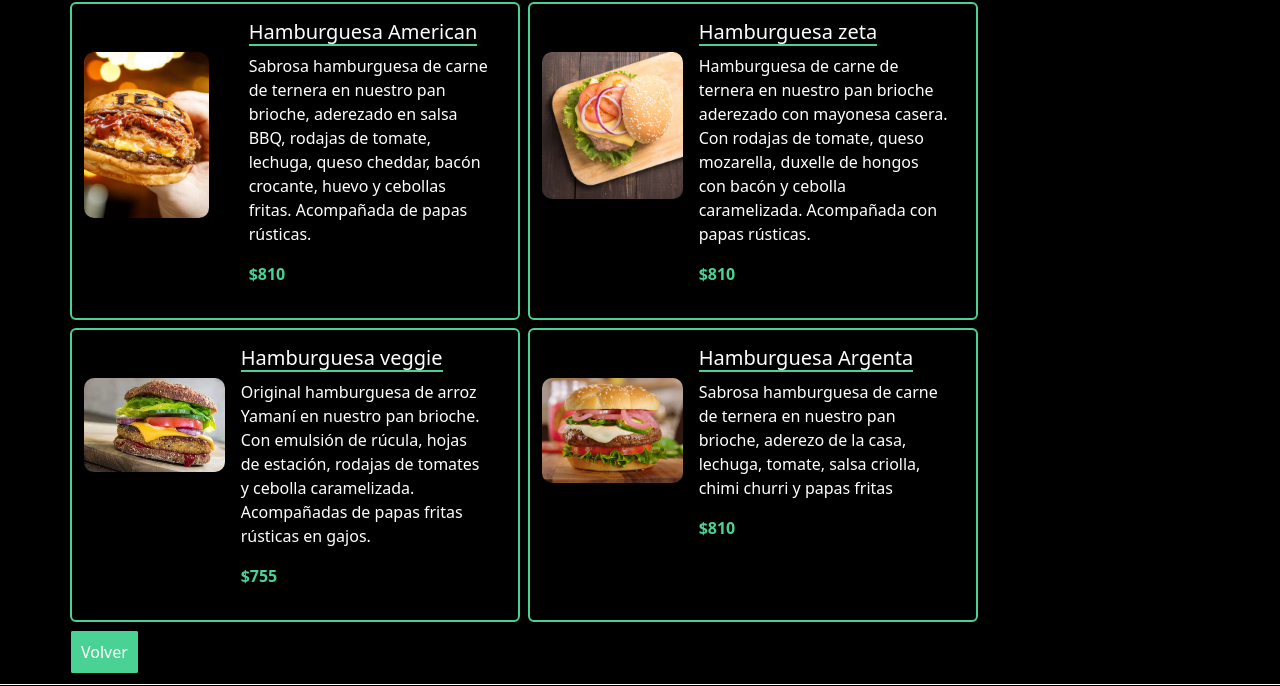
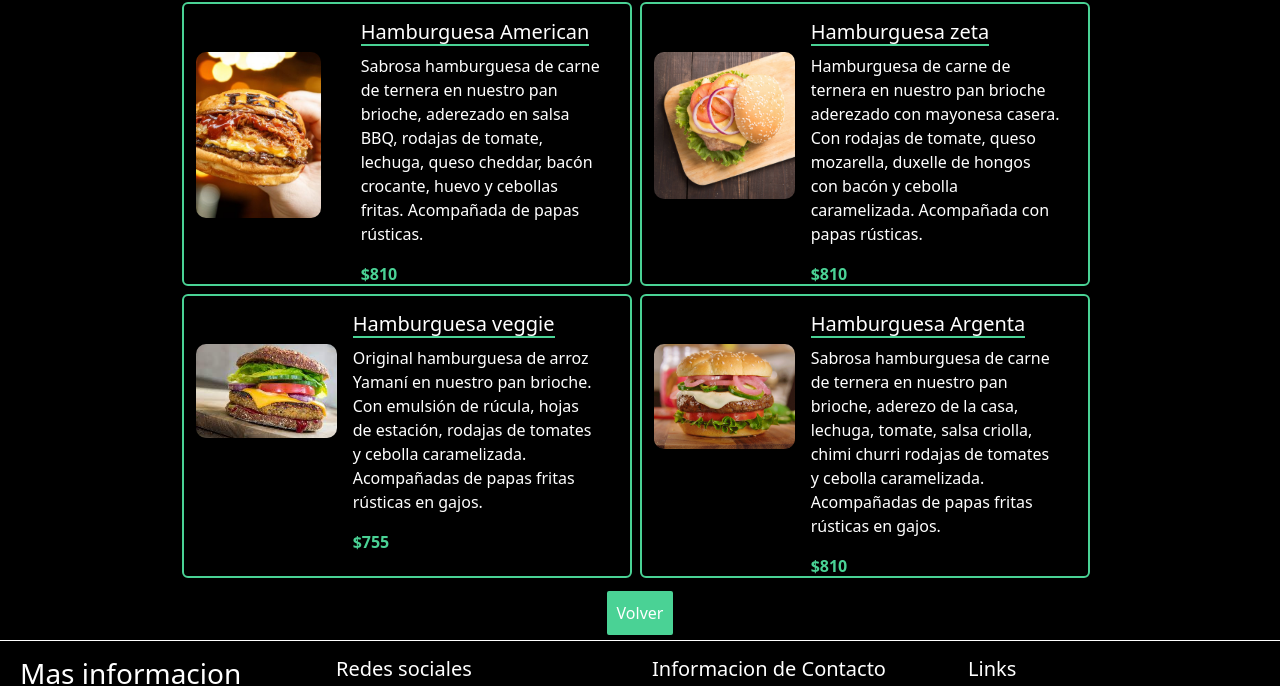
Before and after one commit to RodrigoTrillo/ProyectoAngairu, a website: page Paginas/menu/harmburgesas.html in a window 1280 px wide. Shown: the part 68-754 px from the top of the page. Drawn offline with nearby package versions, Linux system fonts and the light colour scheme; files whose address does not match are found by name.

Commit message:
center carta and change labels

```diff
--- a/Paginas/menu/harmburgesas.html
+++ b/Paginas/menu/harmburgesas.html
@@ -54,7 +54,7 @@
     </nav>
   </header>
   <section class="container">
-    <div class="row">
+    <div class="row cont-center">
       <div class="card">
         <div class="row">
           <div class="col-md-4">
@@ -112,16 +112,18 @@
             <div class="card-body">
               <h5 class="card-title">Hamburguesa Argenta</h5>
               <p class="card-text">Sabrosa hamburguesa de carne de ternera en nuestro pan brioche, aderezo de la casa,
-                lechuga, tomate, salsa criolla, chimi churri y papas fritas </p>
+                lechuga, tomate, salsa criolla, chimi churri rodajas de tomates y cebolla caramelizada. Acompañadas de papas fritas rústicas en
+                gajos. </p>
               <p class="price">$810</p>
             </div>
           </div>
         </div>
       </div>
+      <div class="container cont-button">
+        <a href="../Carta.html" class="button-sec">Volver</a>
+      </div>
     </div>
-    <div class="container cont-button">
-      <a href="../Carta.html" class="button-sec">Volver</a>
-    </div>
+
   </section>
   <footer class="container-fluid">
     <div class="row">
--- a/scss/base/_general.scss
+++ b/scss/base/_general.scss
@@ -208,12 +208,26 @@ footer{
 }
 
 .cont-button{
-    display: block;
-    margin-bottom: 20px;
-    margin-top: 10px;
-    margin-left: -28px;
+    display: flex;
+    justify-content: center;
 }
 
 .img-fluid{
     margin-top: 3rem;
 }
+
+/* pag carta */
+
+.cont-center{
+    display: flex;
+    align-items: center;
+    justify-content: center;
+}
+
+.card-body{
+    height: 280px;
+}
+
+label{
+    color: map-get($colores, "color-primary");
+}
```
Also changed, not shown: Paginas/Carta.html (+1 -1 lines), Paginas/Contacto.html (+8 -8 lines), Paginas/menu/empanadas.html (+1 -1 lines), Paginas/menu/pizza.html (+1 -1 lines), Paginas/menu/sandwiches.html (+1 -1 lines), css/main.css.
